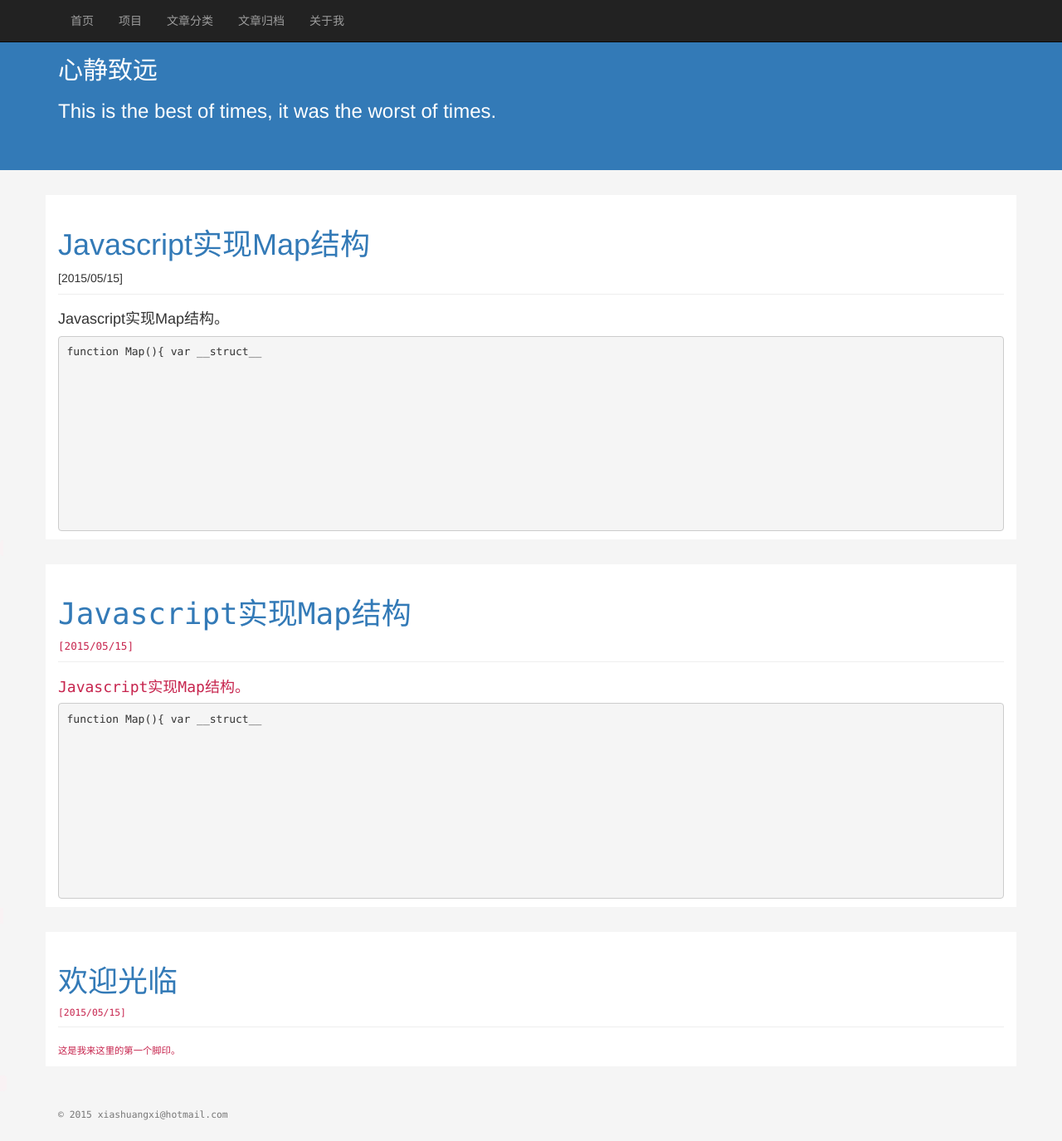
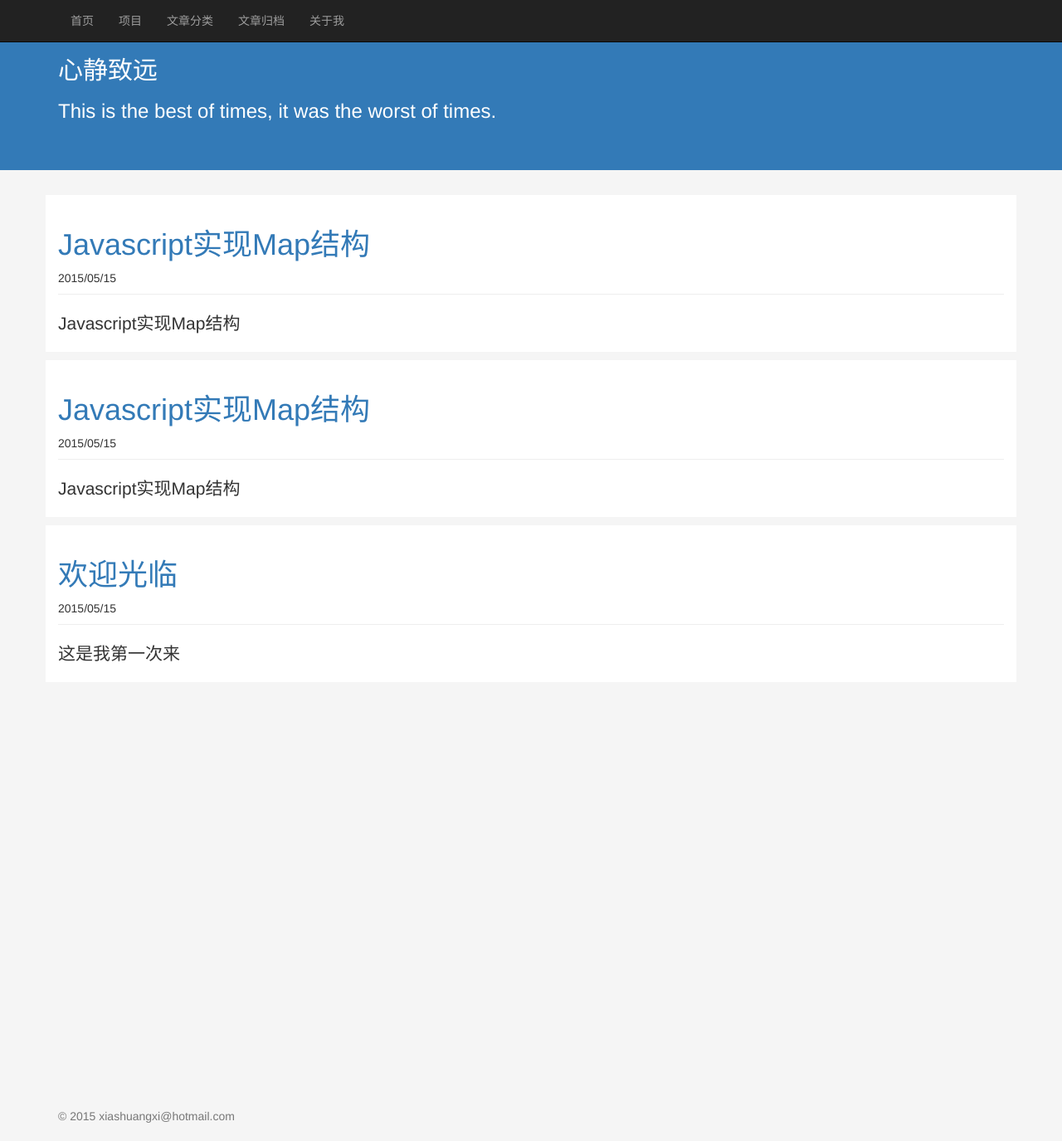
Before and after one commit to jinchangle/xiashuangxi.github.io, a Jekyll site: the page built from index.html, in a window 1280 px wide and 1375 px high. Shown: the whole window at 83% size. Built offline with Jekyll 4.4.1, drawn with Linux system fonts in a browser that asks for light colours; nearby versions of some CDN libraries; the list of posts is cut into pages by our own code; comment, search, counter and statistics services are not loaded.

Commit message:
Please enter the commit message for your changes. Lines starting  with '' will be ignored, and an empty message aborts the commit.  On branch master  Your branch is up-to-date with 'origin/master'.
 Changes to be committed:
	modified:   _layouts/default.html

```diff
--- a/_layouts/default.html
+++ b/_layouts/default.html
@@ -10,10 +10,9 @@
         <div class="page-header">
             <a href='{{ site.baseurl }}{{ post.url }}'>
                 <h1>{{ post.title }}</h1>
-            </a>[{{ post.date| date:"%Y/%m/%d" }}]
+            </a>{{ post.date| date:"%Y/%m/%d" }}
         </div>
-        <p id='page.content' class="lead">{{ post.content | truncatewords  }}</p>
-
+        <p id='page.content' class="lead">{{ post.summary }}</p>
         <p>
             <span class="ds-thread-count badge" data-thread-key="{{post.id}}" data-count-type="comments"></span>
             <!-- 多说js加载开始，一个页面只需要加载一次 -->
```
